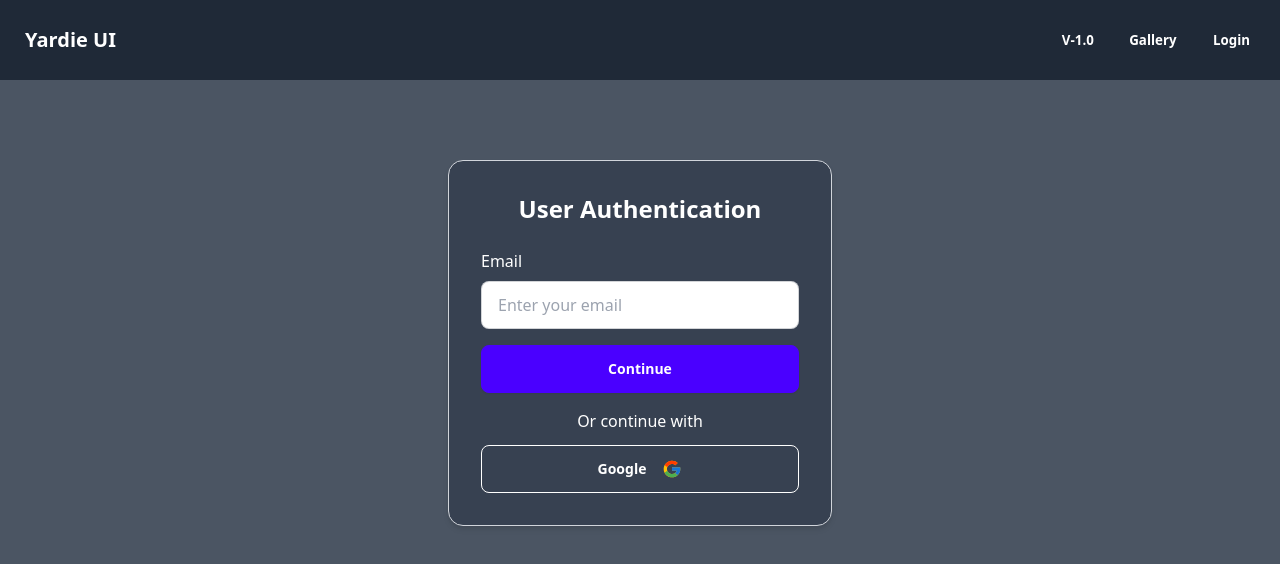
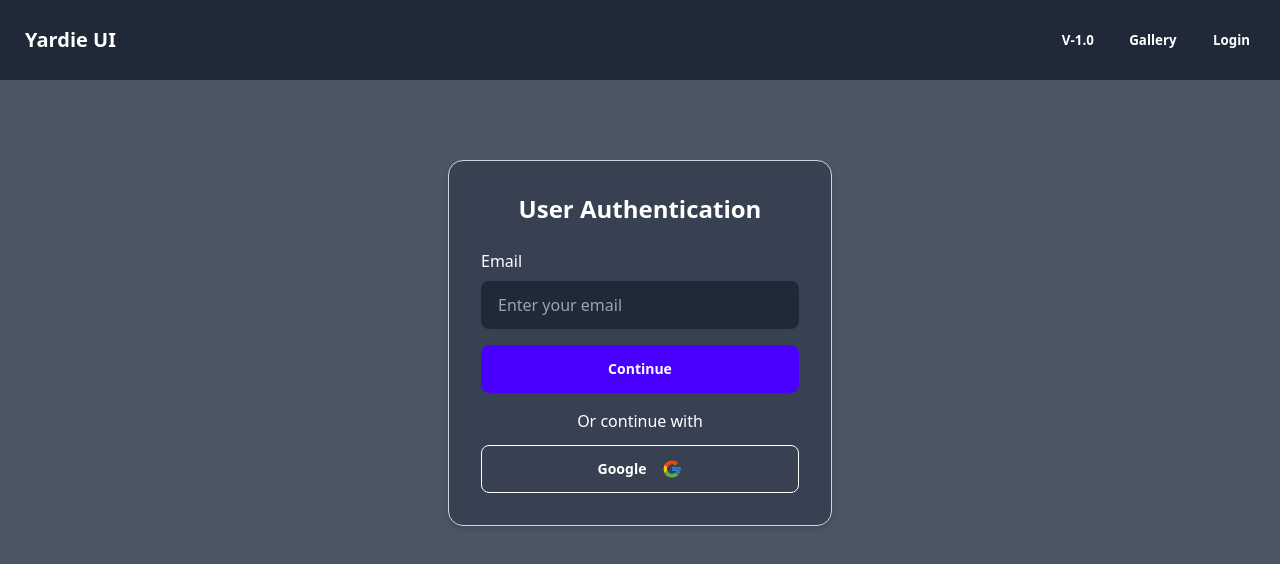
Before and after one commit to Astrobotical/livestream, a React (Create React App) app: page /login in a window 1280 px wide. Shown: the top 564 px of the page. Built offline with nearby package versions, Linux system fonts and the light colour scheme.

Commit message:
stream updates

```diff
--- a/src/pages/General/LoginPage.tsx
+++ b/src/pages/General/LoginPage.tsx
@@ -144,7 +144,7 @@ const LoginPage = () => {
               <label className="block text-white mb-2">Email</label>
               <input
                   type="email"
-                  className="input input-bordered w-full text-white"
+                  className="input input-bordered  bg-gray-800 w-full text-white"
                   placeholder="Enter your email"
                   value={email}
                   onChange={(e) => setEmail(e.target.value)}
@@ -157,7 +157,7 @@ const LoginPage = () => {
               <div className="flex items-center relative">
                 <input
                     type={showPassword ? "text" : "password"}
-                    className="input input-bordered w-full pr-10"
+                    className="input input-bordered   bg-gray-800 w-full  pr-10"
                     placeholder="Enter your password"
                     value={password}
                     onChange={(e) => setPassword(e.target.value)}
```
